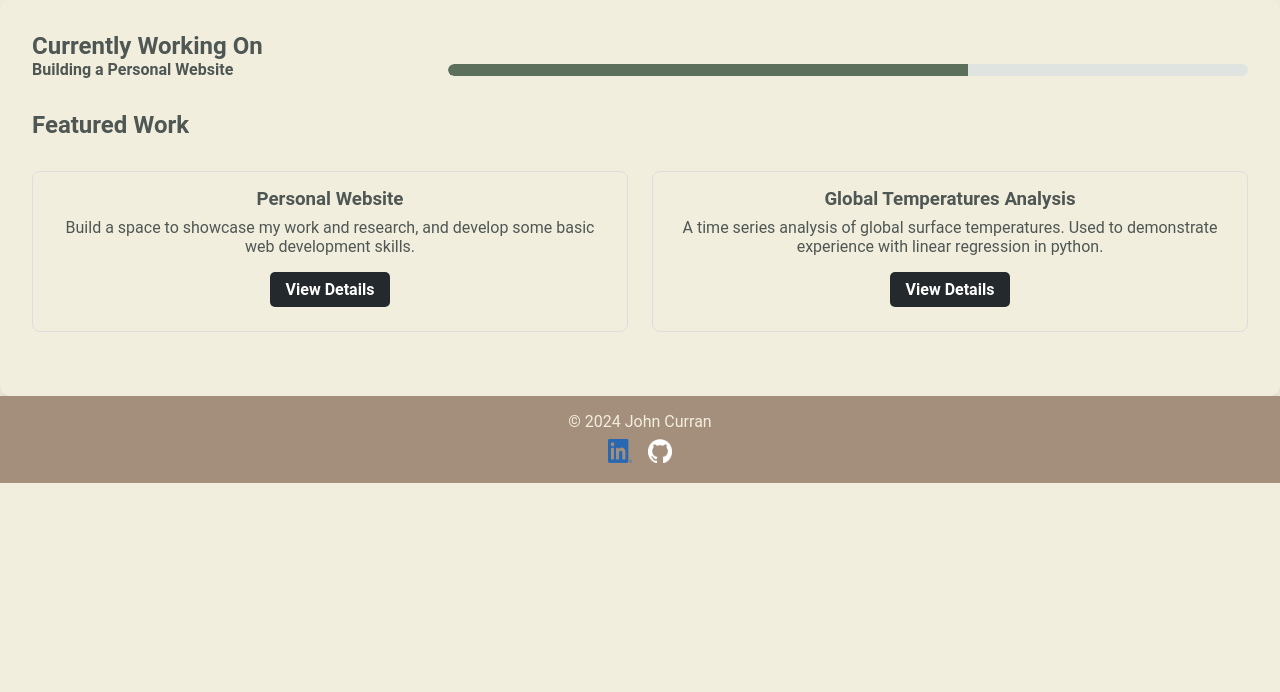
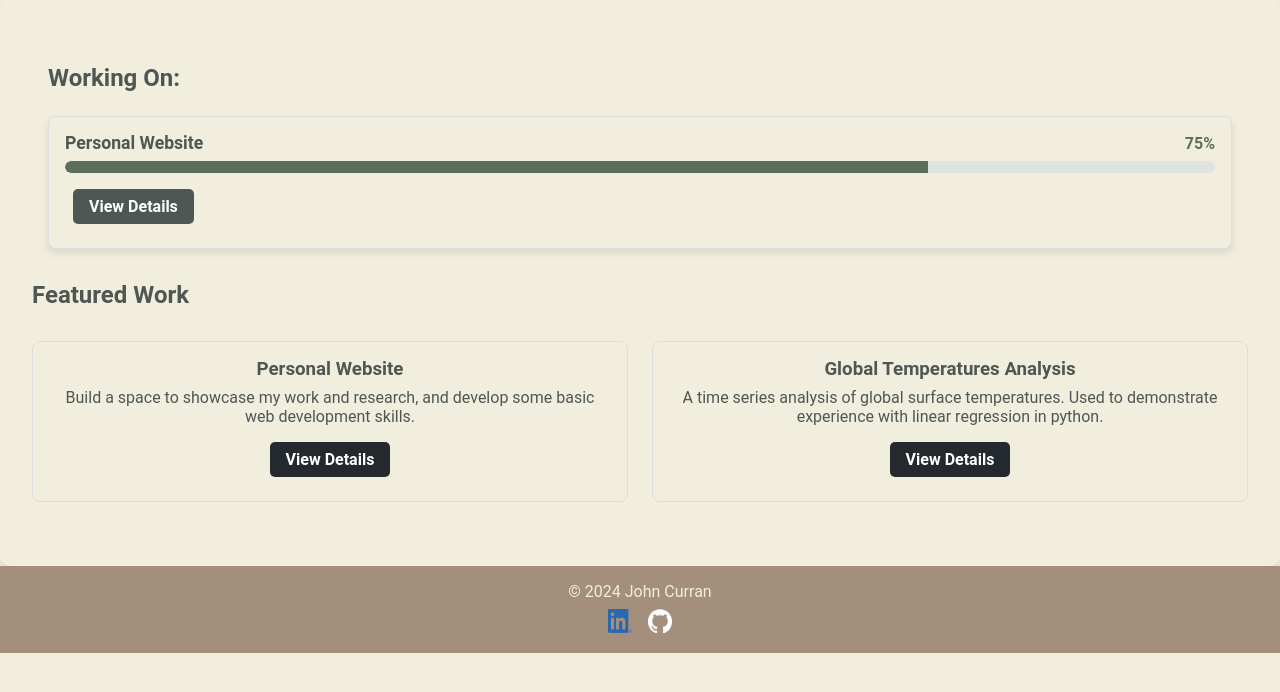
Before and after one commit to curohn/personal_blog, a Flask app: page / in a window 1280 px wide. Shown: the part 76-768 px from the top of the page. Run offline with Flask 3, Linux system fonts and the light colour scheme; some libraries are stand-ins or nearby versions.

Commit message:
Design tweaks to working on section

```diff
--- a/my_website/app.py
+++ b/my_website/app.py
@@ -43,7 +43,7 @@ def home():
 
 @app.route('/research-and-projects')
 def research_and_projects():
-    return render_template('research_and_projects.html', projects=projects)
+    return render_template('research_and_projects.html', projects=projects, title="Research and Projects - John Curran")
 
 
 projects = [
@@ -74,8 +74,8 @@ projects = [
 ]
 working_on = [
     {
-        "task": "Building a Personal Website",
-        "progress": 65,
+        "task": "Personal Website",
+        "progress": 75,
         "project_name": "personal_website"
     }
 ]
@@ -109,7 +109,7 @@ def project_detail(project_name):
 
 @app.route('/experience-and-education')
 def experience_and_education():
-    return render_template('experience_and_education.html', work_experience=work_experience)
+    return render_template('experience_and_education.html', work_experience=work_experience, title="Experience and Education - John Curran")
 
 work_experience = [
     {
--- a/my_website/static/css/style.css
+++ b/my_website/static/css/style.css
@@ -420,44 +420,114 @@ iframe {
     border-radius: 8px;
     box-shadow: 0 4px 8px rgba(0, 0, 0, 0.1);
 }
-
 /* Working On Section */
-.working-on ul {
-    list-style: none;
-    padding: 0;
-    margin: 0;
+.working-on {
+    margin: 2rem auto;
+    text-align: left;
+    padding: 0 1rem;
 }
 
-.working-on li {
-    display: flex;
-    align-items: center;
-    justify-content: space-between; /* Ensures title and progress are aligned */
-    margin-bottom: 1rem;
-    font-size: 1rem;
-    color: inherit;
+.working-on h2 {
+    color: #4E5754; /* Ashwood Moss */
+    margin-bottom: 1.5rem;
 }
 
-/* Inline Title and Progress Bar */
-.project-title-bar {
-    display: flex;
-    align-items: center;
-    width: 100%; /* Ensures progress bar spans the container */
-    gap: 1rem; /* Space between title and progress bar */
+/* Grid Layout */
+.working-on-grid {
+    display: grid;
+    grid-template-columns: repeat(auto-fit, minmax(250px, 1fr)); /* Responsive grid */
+    gap: 1.5rem;
+    margin-top: 1rem;
 }
 
-.project-title {
+/* Task Card */
+
+.task-card {
+    background-color: #F2EEDD; /* Timid White */
+    border: 1px solid #ddd;
+    border-radius: 8px;
+    padding: 1rem;
+    text-align: left;
+    box-shadow: 0 4px 8px rgba(0, 0, 0, 0.1);
+    transition: transform 0.3s ease, box-shadow 0.3s ease;
+}
+
+.task-card:hover {
+    transform: scale(1.05);
+    box-shadow: 0 6px 12px rgba(0, 0, 0, 0.2);
+}
+
+/* Task Header */
+.task-header {
+    display: flex;
+    justify-content: space-between;
+    align-items: center;
+    margin-bottom: 0.5rem;
+}
+
+.task-title {
     font-weight: bold;
     color: #4E5754; /* Ashwood Moss */
-    flex: 1; /* Allow the title to take up space */
+    font-size: 1.1rem;
+}
+
+.task-percent {
+    font-weight: bold;
+    color: #5B6F5A; /* Dill Weed */
+    font-size: 1rem;
 }
 
 /* Progress Bar */
 .progress-bar {
     background-color: #E0E4E1; /* Light gray background */
     border-radius: 8px;
+    overflow: hidden;
     height: 12px;
-    flex: 2; /* Allow the progress bar to grow */
+    margin-top: 0.5rem;
+}
+
+.progress {
+    background-color: #5B6F5A; /* Dill Weed */
+    height: 100%;
+    border-radius: 8px 0 0 8px;
+}
+
+/* Button */
+.task-card .btn {
+    display: inline-block;
+    margin-top: 1rem;
+    padding: 0.5rem 1rem;
+    background-color: #4E5754; /* Ashwood Moss */
+    color: #FFFFFF;
+    border: none;
+    border-radius: 5px;
+    text-decoration: none;
+    font-weight: bold;
+    cursor: pointer;
+    transition: background-color 0.3s ease, transform 0.2s ease;
+}
+
+.task-card .btn:hover {
+    background-color: #5B6F5A; /* Dill Weed */
+    transform: scale(1.05);
+}
+
+
+
+/* Task Title */
+.task-card h3 {
+    color: #4E5754; /* Ashwood Moss */
+    margin-bottom: 0.5rem;
+    font-size: 1.2rem;
+}
+
+/* Progress Bar */
+.progress-bar {
+    background-color: #E0E4E1; /* Light gray background */
+    border-radius: 8px;
     overflow: hidden;
+    height: 12px;
+    margin-top: 0.5rem;
 }
 
 .progress {
--- a/my_website/templates/base.html
+++ b/my_website/templates/base.html
@@ -24,7 +24,7 @@
     <meta name="twitter:image" content="{{ url_for('static', filename='images/social_preview.png') }}">
 
     <!-- Title -->
-    <title>{{ title if title else 'Work and Research' }}</title>
+    <title>{{ title if title else 'John Curran' }}</title>
 
     <!-- Stylesheet -->
     <link rel="stylesheet" href="{{ url_for('static', filename='css/style.css') }}">
--- a/my_website/templates/home.html
+++ b/my_website/templates/home.html
@@ -4,19 +4,21 @@
 
 <!-- Working On Section -->
 <section class="working-on">
-    <h2>Currently Working On</h2>
-    <ul>
+    <h2>Working On:</h2>
+    <div class="working-on-grid">
         {% for item in working_on %}
-        <li class="working-on-item">
-            <div class="project-title-bar">
-                <span class="project-title">{{ item.task }}</span>
-                <div class="progress-bar">
-                    <div class="progress" style="width: {{ item.progress }}%;"></div>
-                </div>
+        <div class="task-card">
+            <div class="task-header">
+                <span class="task-title">{{ item.task }}</span>
+                <span class="task-percent">{{ item.progress }}%</span>
             </div>
-        </li>
+            <div class="progress-bar">
+                <div class="progress" style="width: {{ item.progress }}%;"></div>
+            </div>
+            <a href="{{ url_for('project_detail', project_name=item.project_name) }}" class="btn">View Details</a>
+        </div>
         {% endfor %}
-    </ul>
+    </div>
 </section>
 
 
```
Also changed, not shown: readme.md.
